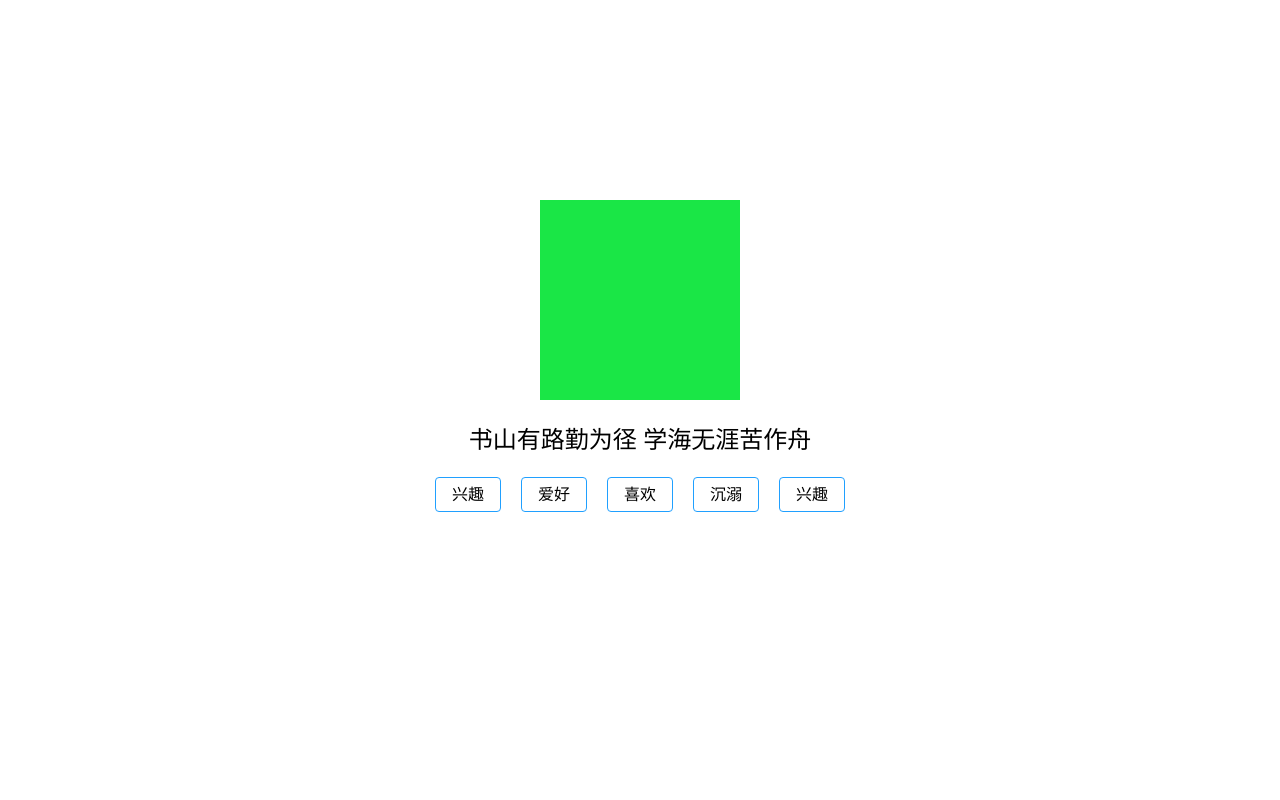
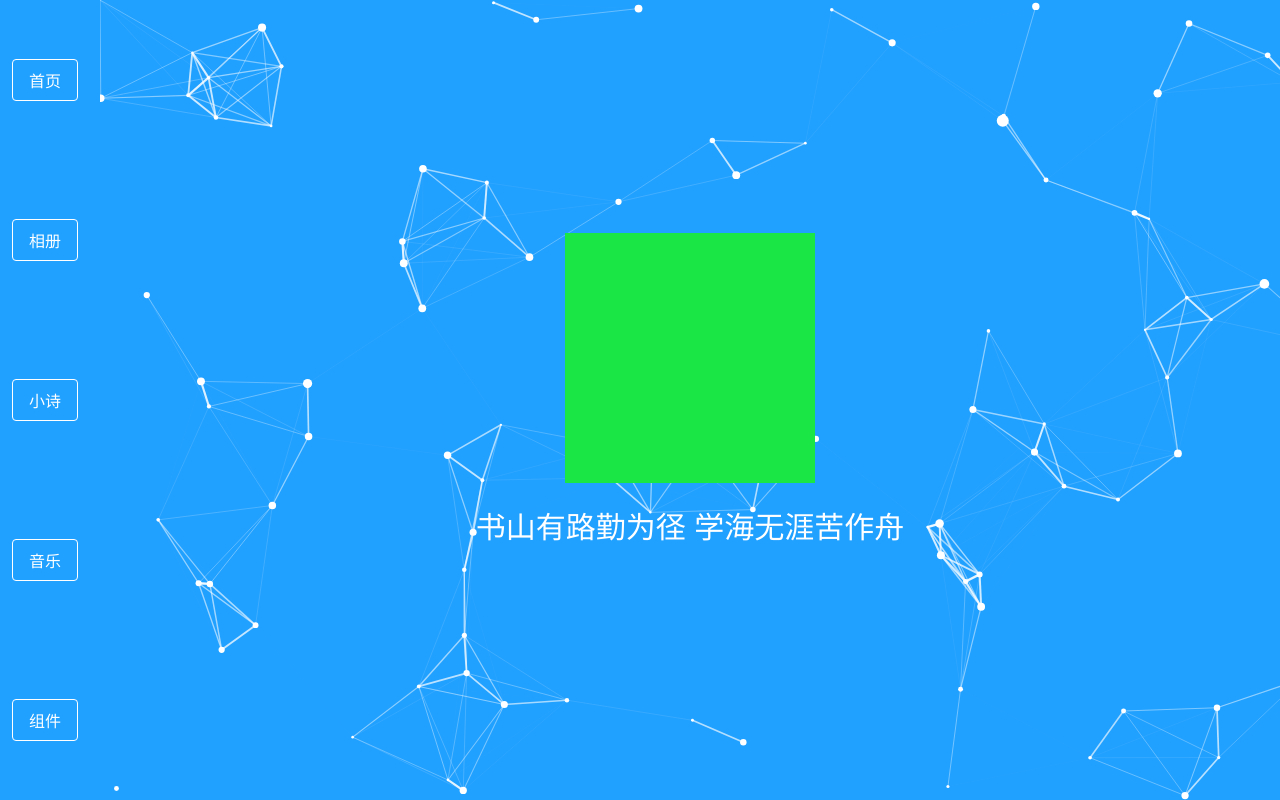
Before and after one commit to AlbertYu8467/hometown, a React (Create React App) app in the folder my-home/: page / in a window 1280 px wide. Built offline with nearby package versions, Linux system fonts and the light colour scheme.

Commit message:
create router

```diff
--- a/my-home/package.json
+++ b/my-home/package.json
@@ -5,6 +5,7 @@
   "dependencies": {
     "react": "^16.2.0",
     "react-dom": "^16.2.0",
+    "react-router-dom": "^4.2.2",
     "react-scripts": "1.1.1"
   },
   "scripts": {
--- a/my-home/src/components/App.jsx
+++ b/my-home/src/components/App.jsx
@@ -1,20 +1,28 @@
 import React, { Component } from 'react';
 import ReactDom from 'react-dom';
+import { Link, Route, Switch } from 'react-router-dom';
+import Home from './Home';
+import Photo from './Photo';
 
 class App extends Component {
     render(){
         return (
-            <div  className='home'>
-                <div className='logo'></div>
-                <div className='motto'>书山有路勤为径 学海无涯苦作舟</div>
-                <div className='labels'>
-                    <a className='label'>兴趣</a>
-                    <a className='label'>爱好</a>
-                    <a className='label'>喜欢</a>
-                    <a className='label'>沉溺</a>
-                    <a className='label'>兴趣</a>
+            <React.Fragment>
+
+                <div className='container'>
+                    <Switch>
+                    <Route exact path="/" component={Home}/>
+                    <Route exact path="/photo" component={Photo}/>
+                </Switch>
                 </div>
-            </div>
+                <ul className='nav'>
+                    <li className='nav-label'><Link to="/">首页</Link></li>
+                    <li className='nav-label'><Link to="/photo">相册</Link></li>
+                    <li className='nav-label'><Link to="/">小诗</Link></li>
+                    <li className='nav-label'><Link to="/">音乐</Link></li>
+                    <li className='nav-label'><Link to="/">组件</Link></li>
+                </ul>
+            </React.Fragment>
         )
     }
 }
--- /dev/null
+++ b/my-home/src/components/Home.jsx
@@ -0,0 +1,21 @@
+import React ,{Component} from 'react';
+import ReactDom from 'react-dom';
+import init from '../js/bg.js';
+
+class Home extends Component {
+    componentDidMount(){
+        init();
+    }
+    render(){
+        return (
+            <React.Fragment>
+                <canvas id="canvas" width='100%' height='100%'></canvas>
+                <div  className='home'>
+                    <div className='logo'></div>
+                    <div className='motto'>书山有路勤为径 学海无涯苦作舟</div>
+                </div>
+            </React.Fragment>
+        )
+    }
+}
+export default Home;
--- /dev/null
+++ b/my-home/src/components/Photo.jsx
@@ -0,0 +1,14 @@
+import React ,{Component} from 'react';
+import ReactDom from 'react-dom';
+
+class Photo extends Component {
+
+    render(){
+        return (
+            <React.Fragment>
+                <h1>Phtot</h1>
+            </React.Fragment>
+        )
+    }
+}
+export default Photo;
--- a/my-home/src/index.js
+++ b/my-home/src/index.js
@@ -2,7 +2,11 @@ import React from 'react';
 import ReactDOM from 'react-dom';
 import './styles/index.css';
 import App from './components/App';
+import { BrowserRouter } from 'react-router-dom';
 import registerServiceWorker from './registerServiceWorker';
 
-ReactDOM.render(<App />, document.getElementById('root'));
+ReactDOM.render(
+    <BrowserRouter>
+        <App />
+    </BrowserRouter>, document.getElementById('root'));
 registerServiceWorker();
--- /dev/null
+++ b/my-home/src/js/bg.js
@@ -0,0 +1,160 @@
+const init = function () {
+                var canvasEl = document.getElementById('canvas');
+                canvasEl.width = document.body.clientWidth;
+                canvasEl.height =document.documentElement.clientHeight;
+                var ctx = canvasEl.getContext('2d');
+                var mousePos = [0, 0];
+                var easingFactor = 5.0;
+                var backgroundColor = '#20A0FF';
+                var nodeColor = '#fff';
+                var edgeColor = '#fff';
+
+                var nodes = [];
+                var edges = [];
+
+                function constructNodes() {
+                    for (var i = 0; i < 100; i++) {
+                        var node = {
+                            drivenByMouse: i == 0,
+                            x: Math.random() * canvasEl.width,
+                            y: Math.random() * canvasEl.height,
+                            vx: Math.random() * 1 - 0.5,
+                            vy: Math.random() * 1 - 0.5,
+                            radius: Math.random() > 0.9 ? 3 + Math.random() * 3 : 1 + Math.random() * 3
+                        };
+
+                        nodes.push(node);
+                    }
+
+                    nodes.forEach(function (e) {
+                        nodes.forEach(function (e2) {
+                            if (e == e2) {
+                                return;
+                            }
+
+                            var edge = {
+                                from: e,
+                                to: e2
+                            }
+
+                            addEdge(edge);
+                        });
+                    });
+                }
+
+                function addEdge(edge) {
+                    var ignore = false;
+
+                    edges.forEach(function (e) {
+                        if (e.from == edge.from && e.to == edge.to) {
+                            ignore = true;
+                        }
+
+                        if (e.to == edge.from && e.from == edge.to) {
+                            ignore = true;
+                        }
+                    });
+
+                    if (!ignore) {
+                        edges.push(edge);
+                    }
+                }
+
+                function step() {
+                    nodes.forEach(function (e) {
+                        if (e.drivenByMouse) {
+                            return;
+                        }
+
+                        e.x += e.vx;
+                        e.y += e.vy;
+
+                        function clamp(min, max, value) {
+                            if (value > max) {
+                                return max;
+                            } else if (value < min) {
+                                return min;
+                            } else {
+                                return value;
+                            }
+                        }
+
+                        if (e.x <= 0 || e.x >= canvasEl.width) {
+                            e.vx *= -1;
+                            e.x = clamp(0, canvasEl.width, e.x)
+                        }
+
+                        if (e.y <= 0 || e.y >= canvasEl.height) {
+                            e.vy *= -1;
+                            e.y = clamp(0, canvasEl.height, e.y)
+                        }
+                    });
+
+                    adjustNodeDrivenByMouse();
+                    render();
+                    window.requestAnimationFrame(step);
+                }
+
+                function adjustNodeDrivenByMouse() {
+                    nodes[0].x += (mousePos[0] - nodes[0].x) / easingFactor;
+                    nodes[0].y += (mousePos[1] - nodes[0].y) / easingFactor;
+                }
+
+                function lengthOfEdge(edge) {
+                    return Math.sqrt(Math.pow((edge.from.x - edge.to.x), 2) + Math.pow((edge.from.y - edge.to.y), 2));
+                }
+
+                function render() {
+                    ctx.fillStyle = backgroundColor;
+                    ctx.fillRect(0, 0, canvasEl.width, canvasEl.height);
+
+                    edges.forEach(function (e) {
+                        var l = lengthOfEdge(e);
+                        var threshold = canvasEl.width / 8;
+
+                        if (l > threshold) {
+                            return;
+                        }
+
+                        ctx.strokeStyle = edgeColor;
+                        ctx.lineWidth = (1.0 - l / threshold) * 2.5;
+                        ctx.globalAlpha = 1.0 - l / threshold;
+                        ctx.beginPath();
+                        ctx.moveTo(e.from.x, e.from.y);
+                        ctx.lineTo(e.to.x, e.to.y);
+                        ctx.stroke();
+                    });
+                    ctx.globalAlpha = 1.0;
+
+                    nodes.forEach(function (e) {
+                        if (e.drivenByMouse) {
+                            return;
+                        }
+
+                        ctx.fillStyle = nodeColor;
+                        ctx.beginPath();
+                        ctx.arc(e.x, e.y, e.radius, 0, 2 * Math.PI);
+                        ctx.fill();
+                    });
+                }
+
+                window.onresize = function () {
+                    canvasEl.width = document.body.clientWidth;
+                    canvasEl.height = canvasEl.clientHeight;
+
+                    if (nodes.length == 0) {
+                        constructNodes();
+                    }
+
+                    render();
+                };
+
+                window.onmousemove = function (e) {
+                    mousePos[0] = e.clientX;
+                    mousePos[1] = e.clientY;
+                }
+
+                window.onresize(); // trigger the event manually.
+                window.requestAnimationFrame(step);
+            }
+export default init;
--- a/my-home/src/styles/index.css
+++ b/my-home/src/styles/index.css
@@ -1,36 +1,69 @@
-body {
+body,
+ul,
+li {
   margin: 0;
   padding: 0;
   font-family: sans-serif;
+  color:#fff;
+}
+body {
+  background:#20A0FF;
+}
+ul,li {
+  list-style: none;
+}
+a {
+  color:#fff;
+  font-weight: normal;
+  text-decoration: none;
+}
+#canvas {
+  position: absolute;
+}
+.nav {
+  display: flex;
+  width: 90px;
+  justify-content: center;
+  align-items: center;
+  flex-wrap: wrap;
+  position: absolute;
+  top:0;
+  bottom:0;
+  left: 0;
+  cursor: pointer;
+}
+.nav-label {
+  margin: 20px 0;
+  padding: 8px 16px;
+  border: 1px solid #fff;
+  border-radius: 4px;
+}
+.nav-label:hover {
+  background: #00EBC0;
+}
+.container {
+  position: absolute;
+  top:0;
+  bottom:0;
+  left: 100px;
+  right: 0;
+  overflow: hidden;
 }
 .home {
   position: absolute;
   left:50%;
   top:50%;
   width: 80%;
-  min-height:400px;
   transform: translate(-50%,-50%);
 }
 .logo {
-  width: 200px;
-  height: 200px;
+  width: 250px;
+  height: 250px;
   margin: 0 auto;
   background: #1ae646;
 }
 .motto {
   text-align:center;
   margin: 20px 0;
-  font-size: 24px;
+  font-size: 30px;
 }
-.labels {
-  height: 40px;
-  line-height: 40px;
-  text-align: center;
-}
-.label {
-  margin: 0 10px;
-  padding: 8px 16px;
-  border: 1px solid #20a0ff;
-  border-radius: 4px;
-  cursor: pointer;
-}
```
Also changed, not shown: 1 other file (tests, documents, lock files or other folders).
